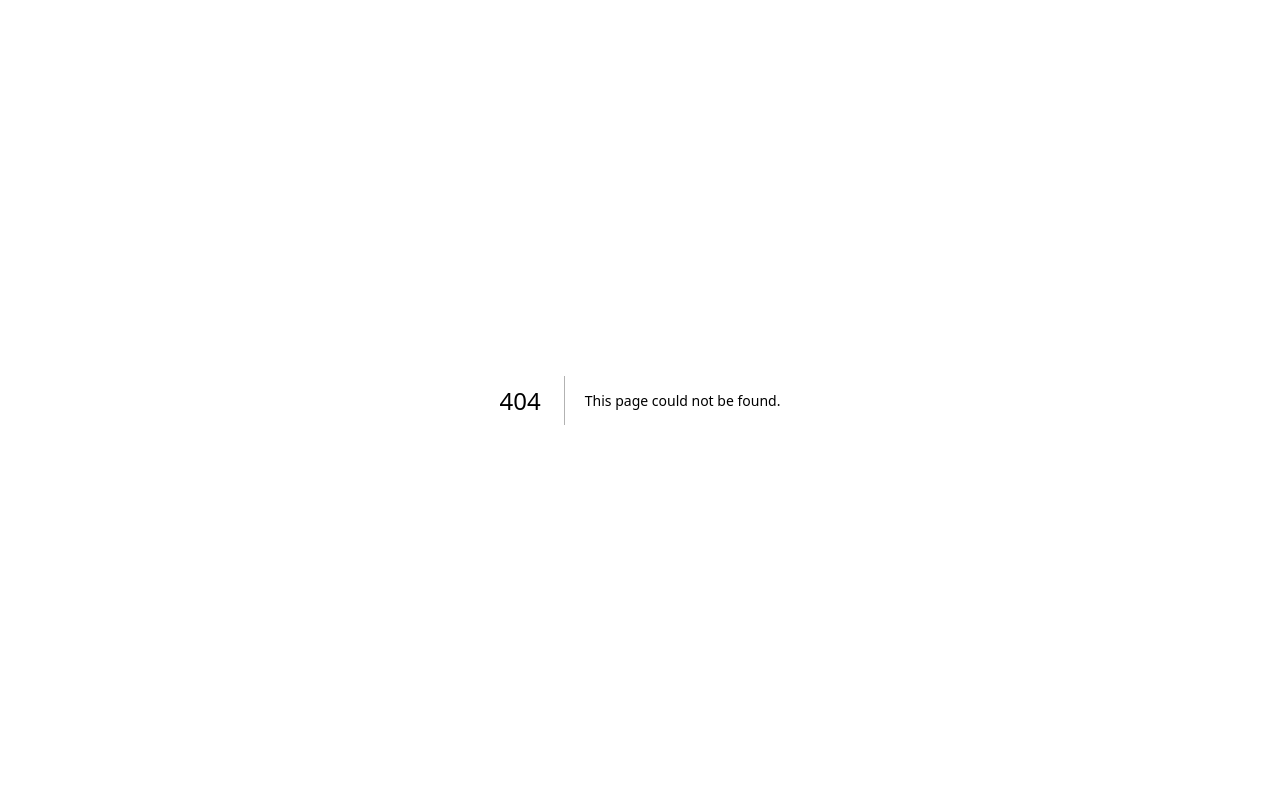
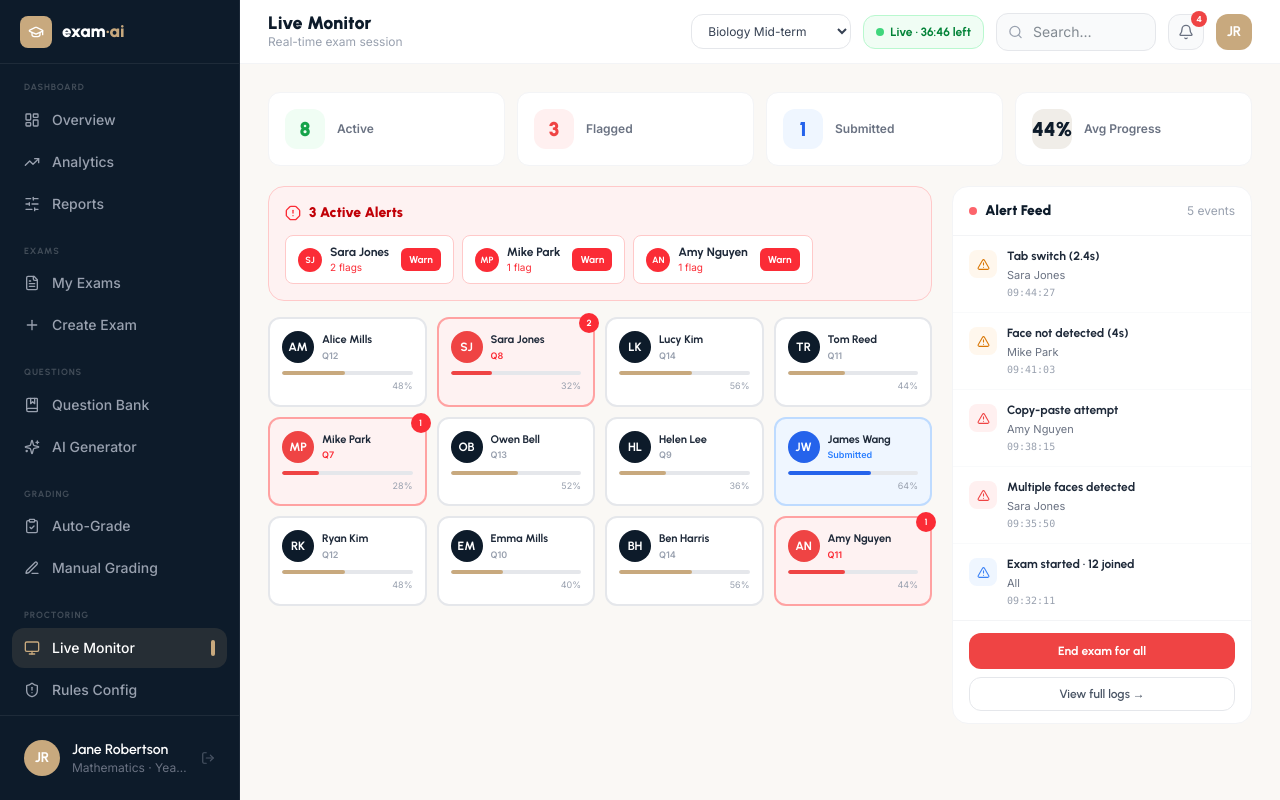
Before and after one commit to phornsinet1302/online_exam, a Next.js app in the folder frontend/: page /dashboard/monitoring in a window 1280 px wide. Before the commit this address had no page. Built offline with nearby package versions, Linux system fonts and the light colour scheme.

Commit message:
Add teacher live monitoring screen route

```diff
--- /dev/null
+++ b/frontend/src/app/(dashboard)/dashboard/monitoring/page.tsx
@@ -0,0 +1,5 @@
+import { LiveMonitoring } from "../../../App";
+
+export default function MonitoringPage() {
+  return <LiveMonitoring />;
+}
```
